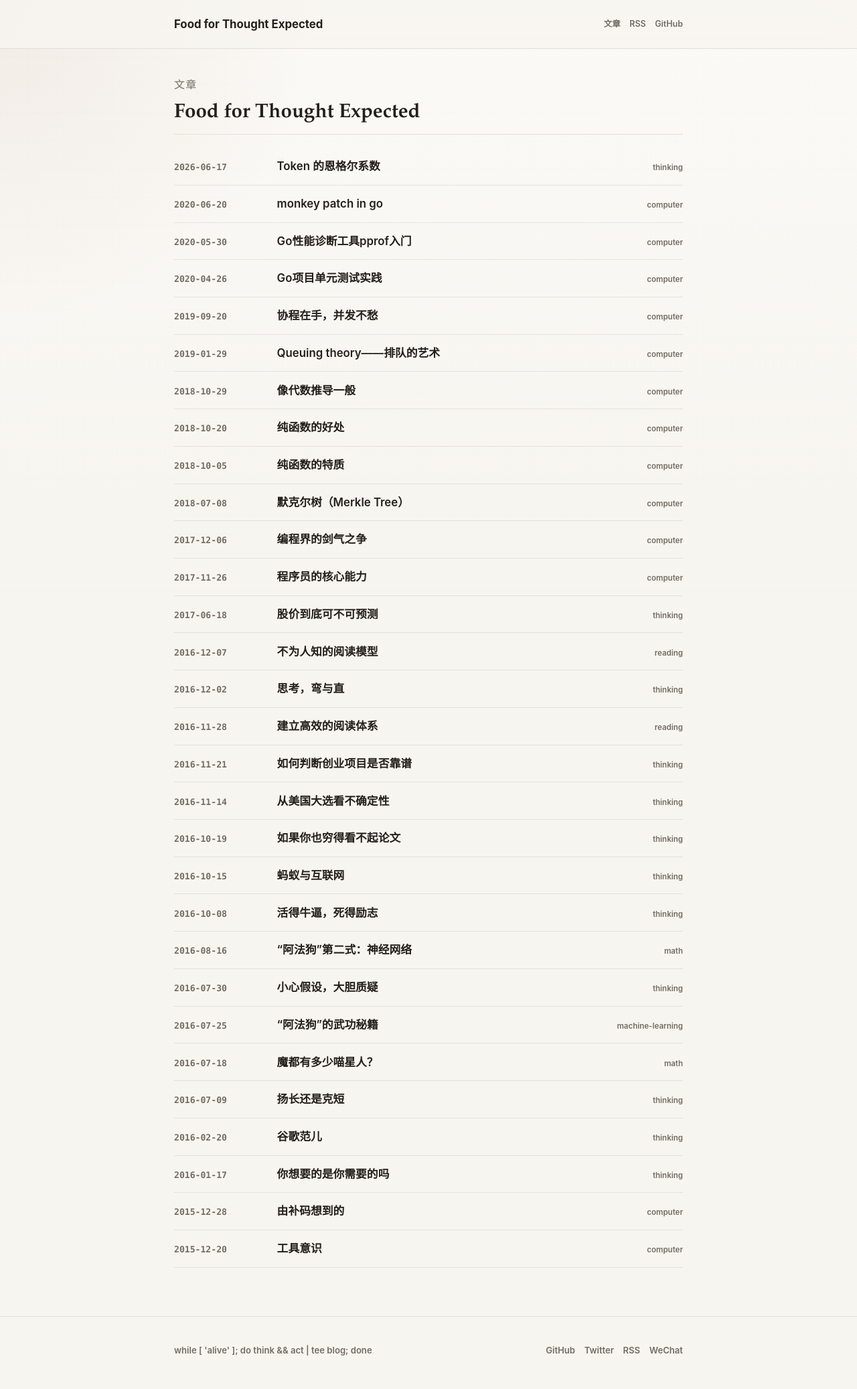
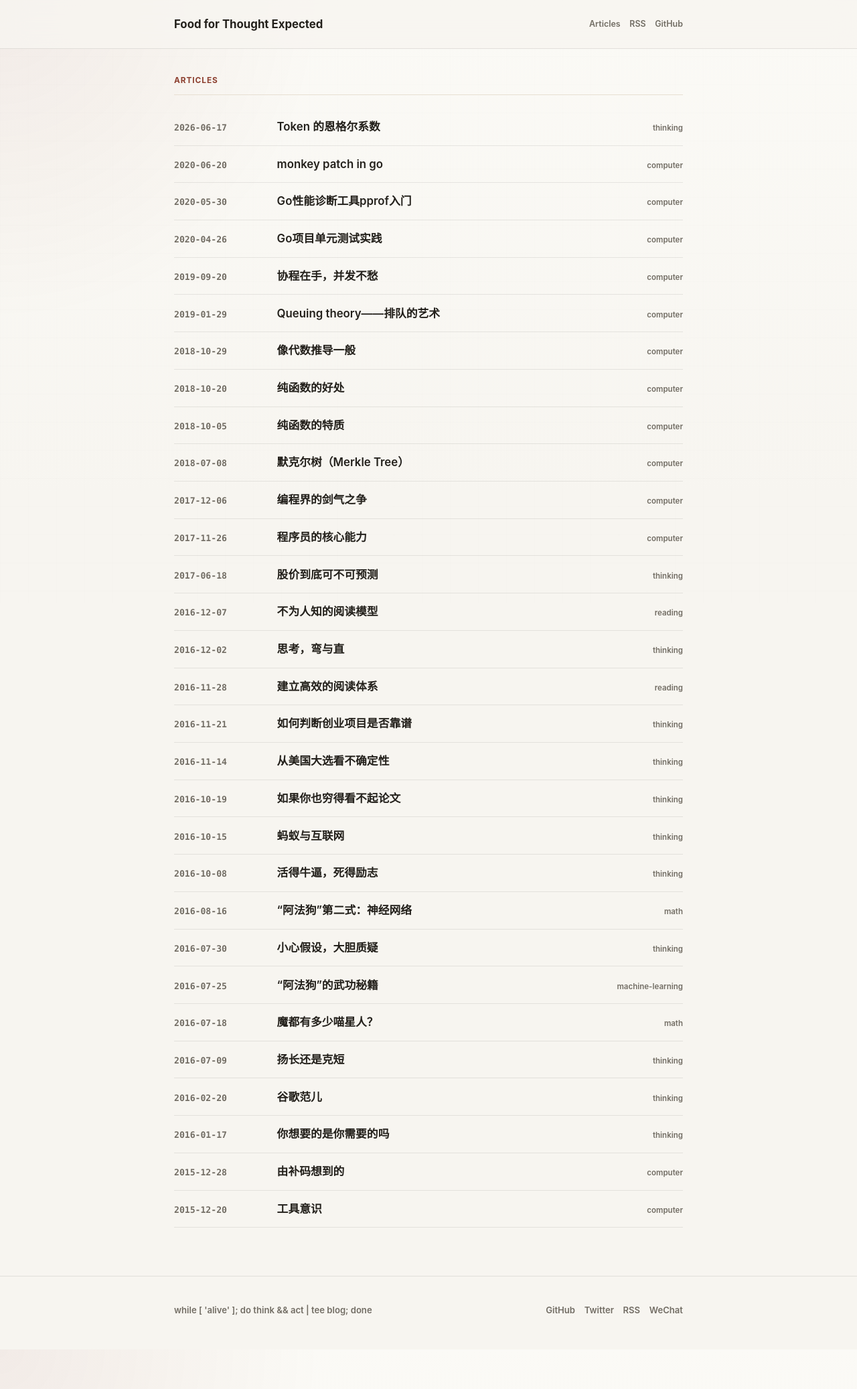
Before and after one commit to vitrun/vitrun.github.io, a Jekyll site: the page built from index.html, in a window 1280 px wide. Shown: the whole page at 67% size. Built offline with Jekyll 4.4.1, drawn with Linux system fonts in a browser that asks for light colours.

Commit message:
enhance ui

```diff
--- a/_includes/header.html
+++ b/_includes/header.html
@@ -2,7 +2,7 @@
   <div class="wrapper header-wrapper">
     <a class="site-title" href="{{ '/' | relative_url }}">{{ site.title | escape }}</a>
     <nav class="site-nav" aria-label="Primary navigation">
-      <a href="{{ '/' | relative_url }}">文章</a>
+      <a href="{{ '/' | relative_url }}">Articles</a>
       <a href="{{ '/feed.xml' | relative_url }}">RSS</a>
       <a href="https://github.com/{{ site.author.github }}">GitHub</a>
     </nav>
--- a/_layouts/home.html
+++ b/_layouts/home.html
@@ -3,8 +3,7 @@ layout: default
 ---
 <section class="home">
   <header class="home-header">
-    <p class="eyebrow">文章</p>
-    <h1>{{ site.title | escape }}</h1>
+    <h1 class="eyebrow">Articles</h1>
   </header>
 
   <ol class="post-list">
--- a/_layouts/post.html
+++ b/_layouts/post.html
@@ -3,7 +3,7 @@ layout: default
 ---
 <article class="post" itemscope itemtype="https://schema.org/BlogPosting">
   <header class="post-header">
-    <a class="back-link" href="{{ '/' | relative_url }}">返回文章</a>
+    <a class="back-link" href="{{ '/' | relative_url }}">Back to articles</a>
     {% if page.categories.first %}
       <p class="eyebrow">{{ page.categories.first }}</p>
     {% endif %}
--- a/css/main.css
+++ b/css/main.css
@@ -189,6 +189,10 @@ figcaption {
   border-bottom: 1px solid var(--line);
 }
 
+.home-header .eyebrow {
+  margin-bottom: 0;
+}
+
 .eyebrow {
   margin-bottom: 0.8rem;
   color: var(--accent);
@@ -207,15 +211,6 @@ figcaption {
   text-wrap: balance;
 }
 
-.home-header h1 {
-  margin-bottom: 0;
-  color: var(--ink);
-  font: 700 1.85rem/1.16 var(--font-serif);
-  letter-spacing: 0;
-  text-wrap: balance;
-}
-
-.home-header p,
 .not-found p {
   max-width: 44rem;
   color: var(--muted);
@@ -682,10 +677,6 @@ pre.highlight,
     font-size: 1.9rem;
   }
 
-  .home-header h1 {
-    font-size: 1.62rem;
-  }
-
   .post-list li {
     grid-template-columns: 1fr;
     gap: 0.35rem;
--- a/index.html
+++ b/index.html
@@ -1,4 +1,4 @@
 ---
 layout: home
-title: 文章
+title: Articles
 ---
```
